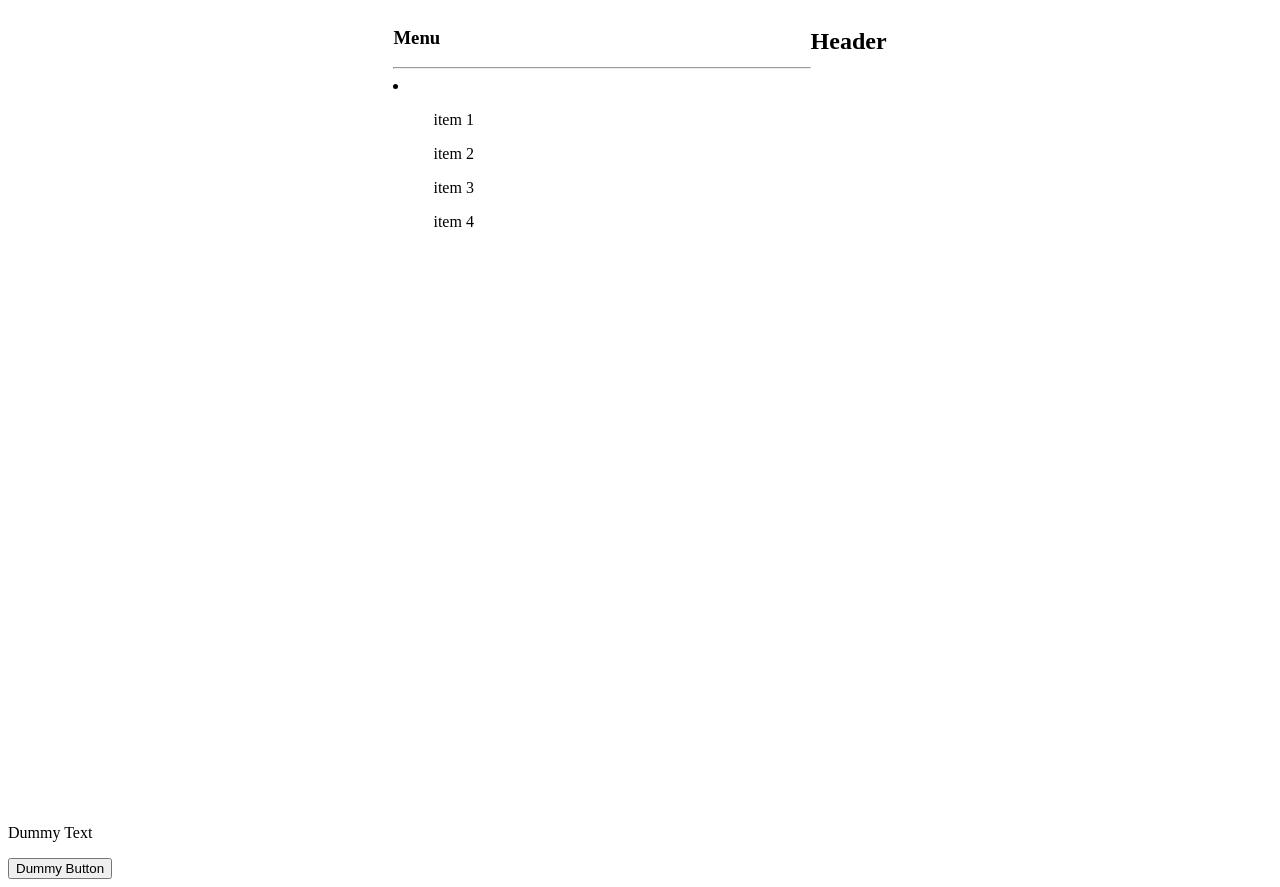
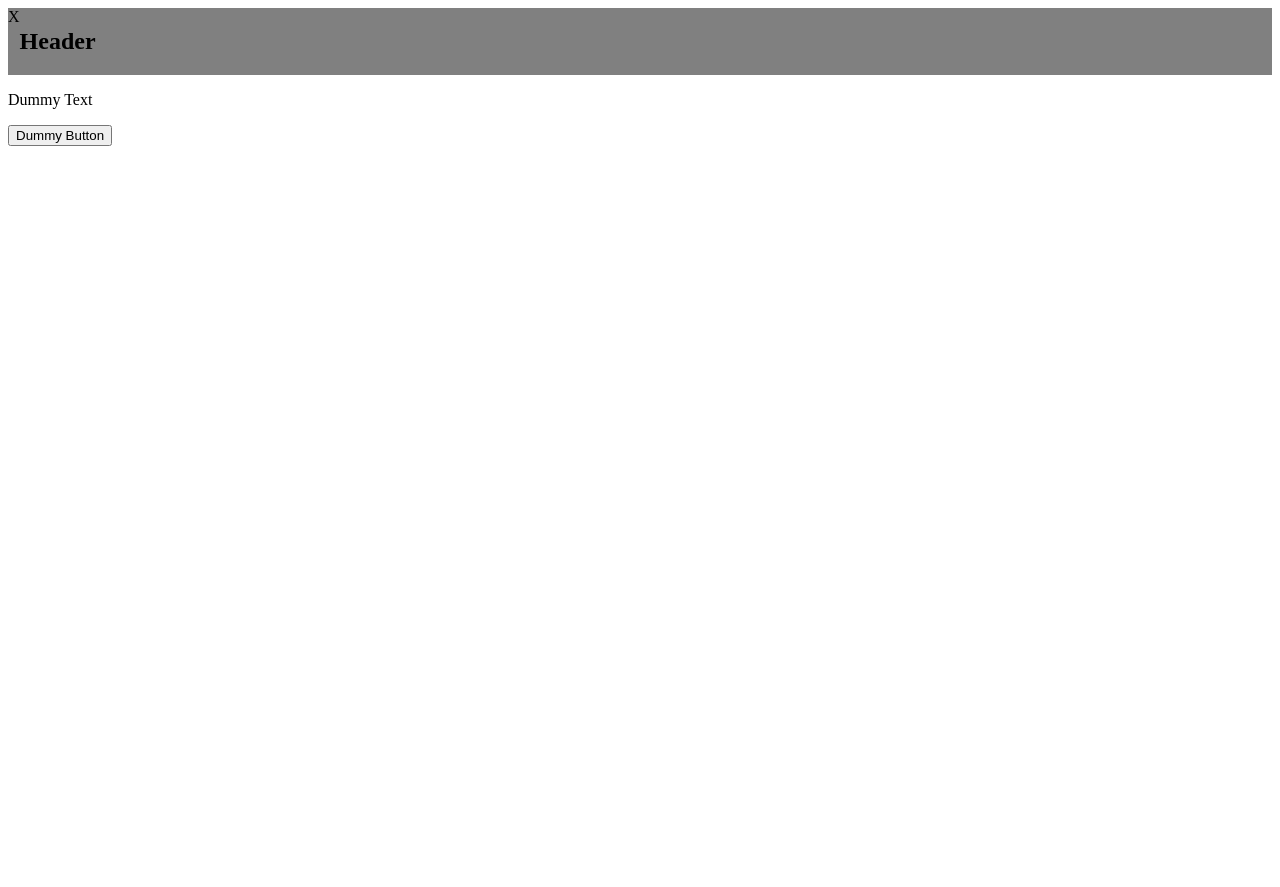
Before and after one commit to benjyarel/component-library, a React (Vite) app: page / in a window 1280 px wide. After the commit the page ends 800 px from the top, so only its background shows below. Built offline with nearby package versions, Linux system fonts and the light colour scheme.

Commit message:
fix styled components

```diff
--- a/package.json
+++ b/package.json
@@ -12,7 +12,7 @@
   "dependencies": {
     "react": "^18.2.0",
     "react-dom": "^18.2.0",
-    "styled-component": "^2.8.0"
+    "styled-components": "6.0.8"
   },
   "devDependencies": {
     "prettier": "^3.0.3",
--- a/src/Library/Header/Header.tsx
+++ b/src/Library/Header/Header.tsx
@@ -1,11 +1,15 @@
 import { Menu } from "../Menu";
+import styled from "styled-components";
 export const Header = () => {
-  const tmpStyle = { width: "100%", display: "flex", justifyContent: "center" };
-
   return (
-    <div style={tmpStyle}>
+    <HeaderLayout>
       <Menu />
       <h2>Header</h2>
-    </div>
+    </HeaderLayout>
   );
 };
+
+const HeaderLayout = styled.div`
+  display: flex;
+  background-color: gray;
+`;
--- a/src/Library/Menu/Menu.tsx
+++ b/src/Library/Menu/Menu.tsx
@@ -1,19 +1,3 @@
 export const Menu = () => {
-  const tmpStyle = {
-    width: "33%",
-    backgroundColor: "light-gray",
-    height: "100vh",
-  };
-  return (
-    <div style={tmpStyle}>
-      <h3>Menu</h3>
-      <hr />
-      <li>
-        <ul>item 1</ul>
-        <ul>item 2</ul>
-        <ul>item 3</ul>
-        <ul>item 4</ul>
-      </li>
-    </div>
-  );
+  return <div>X</div>;
 };
```
Also changed, not shown: 1 other file (tests, documents, lock files or other folders).
